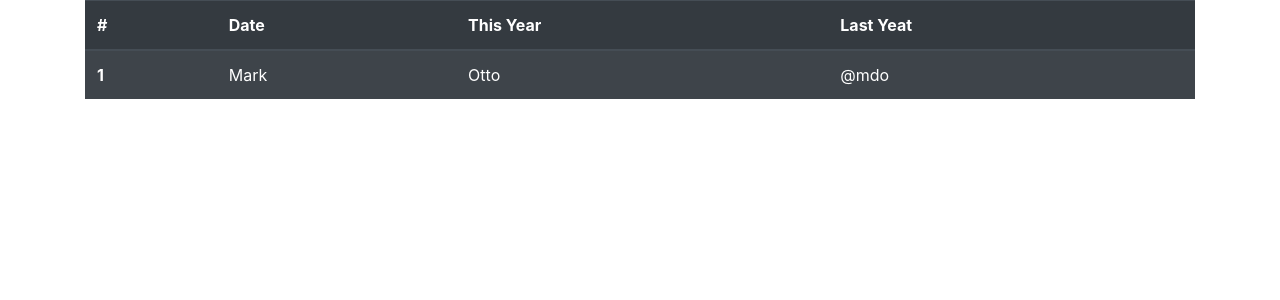
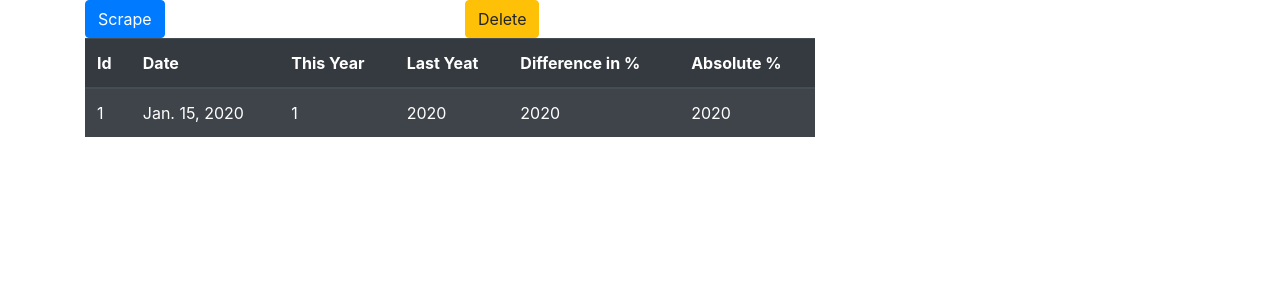
Before and after one commit to aleksandrgaranin/data-scraper, a Django app: page / in a window 1280 px wide. Shown: the top 300 px of the page. Run offline with Django 3.2, Linux system fonts and the light colour scheme; tables that the repository leaves empty hold one stand-in row (values such as "Sample post"); data that the repository does not hold is empty; some libraries are stand-ins or nearby versions.

Commit message:
added Scrape Button and clear Button

```diff
--- a/data_scraper/data_scraper/urls.py
+++ b/data_scraper/data_scraper/urls.py
@@ -20,4 +20,5 @@ from scraper import views
 urlpatterns = [
     path('admin/', admin.site.urls),
     path('', views.scrape, name="scrape"),
+    path('delete/',views.clear, name="clear"),
 ]
--- a/data_scraper/scraper/templates/scraper/result.html
+++ b/data_scraper/scraper/templates/scraper/result.html
@@ -10,30 +10,54 @@
     <title>Document</title>
 </head>
 <body>
-    <div class="button" type="post"></div>
+    <div class="container">
 
-      <div class="container">
-        <table class="table table-striped table-dark">
+      <div class="row">
+        <div class="col-md-4">
+          <form method="POST" action="/">
+            {% csrf_token %}
+            <button class="btn btn-primary" type="submit">Scrape</button>
+        </div>
+        <div class="col-md-4">
+          <a class="btn btn-warning" href="/delete">Delete</a>
+        </div>
+      </div>
+
+      <div class="row">
+        <div class="col-md-8">
+          <table class="table table-striped table-dark">
             <thead>
               <tr>
-                <th scope="col">#</th>
+                <th scope="col">Id</th>
                 <th scope="col">Date</th>
                 <th scope="col">This Year</th>
                 <th scope="col">Last Yeat</th>
+                <th scope="col">Difference in %</th>
+                <th scope="col">Absolute %</th>
+
               </tr>
             </thead>
             <tbody>
+            {%for data in data_all%}
               <tr>
-                <th scope="row">1</th>
-                <td>Mark</td>
-                <td>Otto</td>
-                <td>@mdo</td>
+                <td>{{data.id}}</td>
+                <td>{{data.date}}</td>
+                <td>{{data.today}}</td>
+                <td>{{data.year_ago}}</td>
+                <td>{{data.year_ago}}</td>
+                <td>{{data.year_ago}}</td>
               </tr>
-
+            {% endfor %}
             </tbody>
           </table>
-    {%for row in rows%}
-        {{row}}</br>
-    {% endfor %}
+        </div>
+      </div>
+    </div>
+
+      <div class="container">
+
+
+
+
 </body>
 </html>
--- a/data_scraper/scraper/views.py
+++ b/data_scraper/scraper/views.py
@@ -1,45 +1,54 @@
 from django.shortcuts import render
 import requests
 from bs4 import BeautifulSoup
+from django.http import HttpResponseRedirect
 from .models import Date
 # Create your views here.
 
 def scrape(request):
-    page = requests.get('https://www.tsa.gov/coronavirus/passenger-throughput')
-    soup = BeautifulSoup(page.text, 'html.parser')
+    if request.method == "POST":
 
-    rows =[]
-    clear =[]
-    z = 0
-    trs = soup.find_all('tr')
-    trs = trs[1:]
+        page = requests.get('https://www.tsa.gov/coronavirus/passenger-throughput')
+        soup = BeautifulSoup(page.text, 'html.parser')
 
-    for tr in trs: # for every table row
-        rows.append([td.get_text(strip=True) for td in tr.find_all('td')]) # data row
+        rows =[]
+        z = 0
+        trs = soup.find_all('tr')
+        trs = trs[1:]
 
-    for row in rows:
-        if row == []:
-            rows.remove(row)
-        z=z+1
+        for tr in trs: # for every table row
+            rows.append([td.get_text(strip=True) for td in tr.find_all('td')]) # data row
 
-    for i in range(z):
-        date_raw = rows[i][0].replace("/","")
-        d="0"
-        if len(date_raw)==7:
-            d = d+date_raw
-            y = d[4:]
-            date_mod = y + "-" +d[:2] + "-" + d[2:4]
-        elif len(date_raw)==6:
-            dat = date_raw[0]+"0"+date_raw[2:]
-            d = d+dat
-            date_mod = y + "-" +d[:2] + "-" + d[3:5]
-        else:
-            y = date_raw[3:]
-            date_mod = y+"-"+date_raw[:1]+"-"+date_raw[2:3]
-        date = date_mod
-        today = int(rows[i][1].replace(",",""))
-        year_ago = int(rows[i][2].replace(",",""))
+        for row in rows:
+            if row == []:
+                rows.remove(row)
+            z=z+1
 
-        Date.objects.create(date=date,today=today,year_ago=year_ago)
+        for i in range(z):
+            date_raw = rows[i][0].replace("/","")
+            d="0"
+            if len(date_raw)==7:
+                d = d+date_raw
+                y = d[4:]
+                date_mod = y + "-" +d[:2] + "-" + d[2:4]
+            elif len(date_raw)==6:
+                dat = date_raw[0]+"0"+date_raw[2:]
+                d = d+dat
+                date_mod = y + "-" +d[:2] + "-" + d[3:5]
+            else:
+                y = date_raw[3:]
+                date_mod = y+"-"+date_raw[:1]+"-"+date_raw[2:3]
+            date = date_mod
+            today = int(rows[i][1].replace(",",""))
+            year_ago = int(rows[i][2].replace(",",""))
 
-    return render(request, 'scraper/result.html',{'rows':rows, 'clear':clear})
+            Date.objects.create(date=date,today=today,year_ago=year_ago)
+        return HttpResponseRedirect('/')
+    else:
+        data_all = Date.objects.all()
+
+    return render(request, 'scraper/result.html',{'data_all':data_all})
+
+def clear(request):
+    Date.objects.all().delete()
+    return render(request,'scraper/result.html')
```
